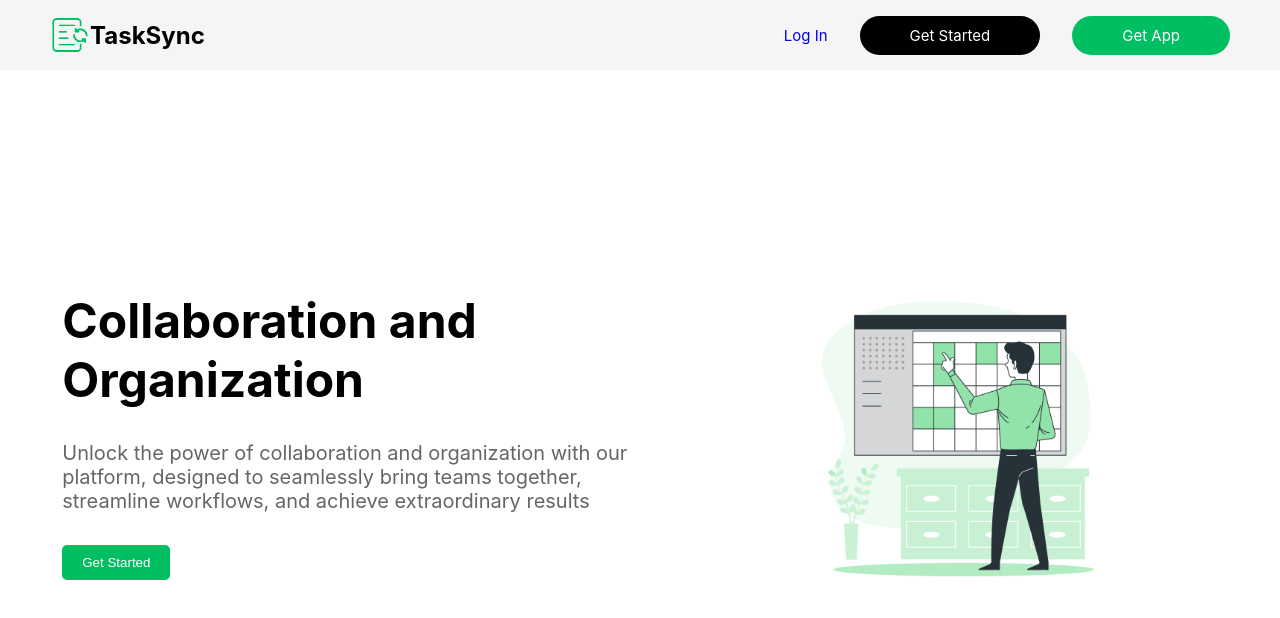
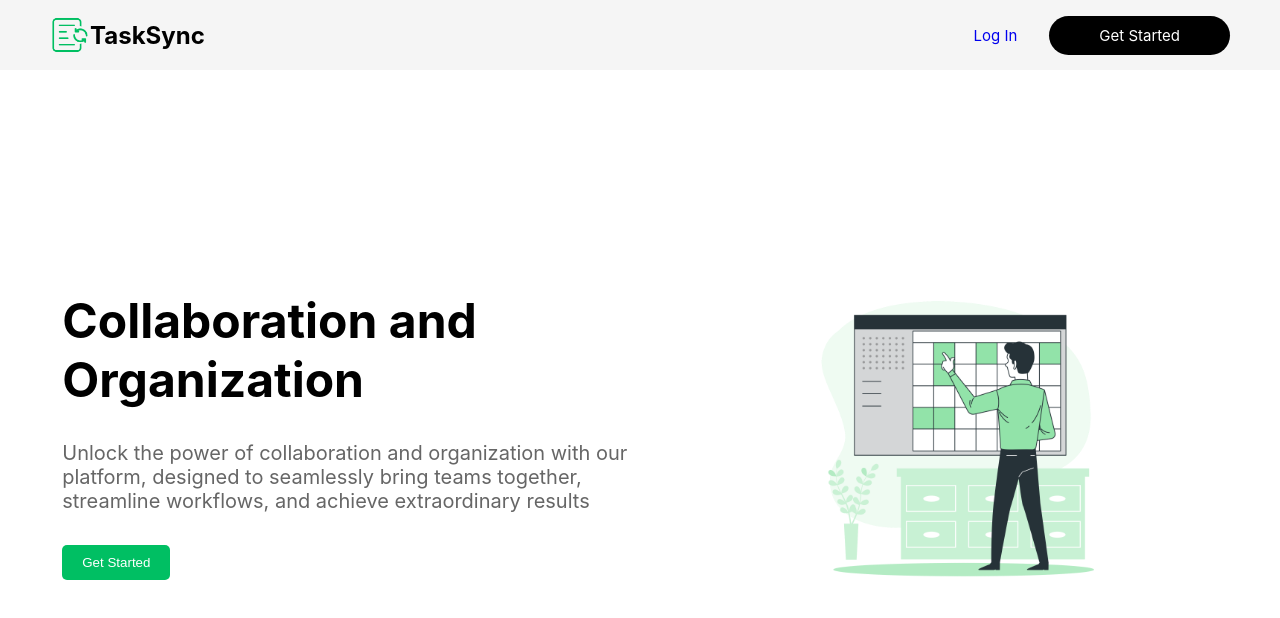
Before and after one commit to AubreyHeartA/task-sync, a React (Create React App) app: page / in a window 1280 px wide. Shown: the top 618 px of the page. Built offline with nearby package versions, Linux system fonts and the light colour scheme.

Commit message:
get app button removed

```diff
--- a/src/components/Header.js
+++ b/src/components/Header.js
@@ -9,9 +9,9 @@ export default function Header({ searchTerm, setSearchTerm, onProfileClick, prof
         setSearchTerm(event.target.value);
     };
 
-    const getApp = () => {
-        window.open("https://www.mediafire.com/file/9qmqxp2up7tjbv4/TaskSync.apk/file", "_blank").focus();
-    };
+    // const getApp = () => {
+    //     window.open("https://www.mediafire.com/file/9qmqxp2up7tjbv4/TaskSync.apk/file", "_blank").focus();
+    // };
 
     return (
         <div className="header">
@@ -26,7 +26,7 @@ export default function Header({ searchTerm, setSearchTerm, onProfileClick, prof
                 <Button className="btn-search">Search</Button>
             </div>
             <div className='left'>
-                <a className="getApp" href="#get-app" onClick={getApp}>Get App</a>
+                {/* <a className="getApp" href="#get-app" onClick={getApp}>Get App</a> */}
                 {profilePhoto ? (
                     <img
                         src={profilePhoto}
--- a/src/components/LandingPage.js
+++ b/src/components/LandingPage.js
@@ -5,9 +5,9 @@ import logo from  '../assets/TaskSync1.png';
 import photo from '../assets/Organizing projects-bro.png';  // Assuming you have this image in your src folder
 
 function LandingPage({ onSwitchToLogin, onSwitchToSignup }) {
-    const getApp = () => {
-        window.open("https://www.mediafire.com/file/9qmqxp2up7tjbv4/TaskSync.apk/file", "_blank").focus();
-    };
+    // const getApp = () => {
+    //     window.open("https://www.mediafire.com/file/9qmqxp2up7tjbv4/TaskSync.apk/file", "_blank").focus();
+    // };
 
     return (
         <div className="App">
@@ -19,7 +19,7 @@ function LandingPage({ onSwitchToLogin, onSwitchToSignup }) {
                 <ul className="nav-links">
                     <li><a className="log-in-link" href="#login" onClick={onSwitchToLogin}>Log In</a></li>
                     <li><a className="get-started-btn" href="#get-started" onClick={onSwitchToSignup}>Get Started</a></li>
-                    <li><a className="get-app-btn" href="#get-app" onClick={getApp}>Get App</a></li>
+                    {/* <li><a className="get-app-btn" href="#get-app" onClick={getApp}>Get App</a></li> */}
                 </ul>
             </nav>
             <div className="App-header">
--- a/src/config/style.css
+++ b/src/config/style.css
@@ -749,14 +749,14 @@ hr {
     font-weight: 500;
 }
 
-.get-app-btn {
+/* .get-app-btn {
     background-color: #00BF63;
     color: white;
     padding: 10px 50px;
     border-radius: 20px;
     text-decoration: none;
     margin-top: 30px;
-}
+} */
 
 .get-started-btn {
     background-color: #000;
```
